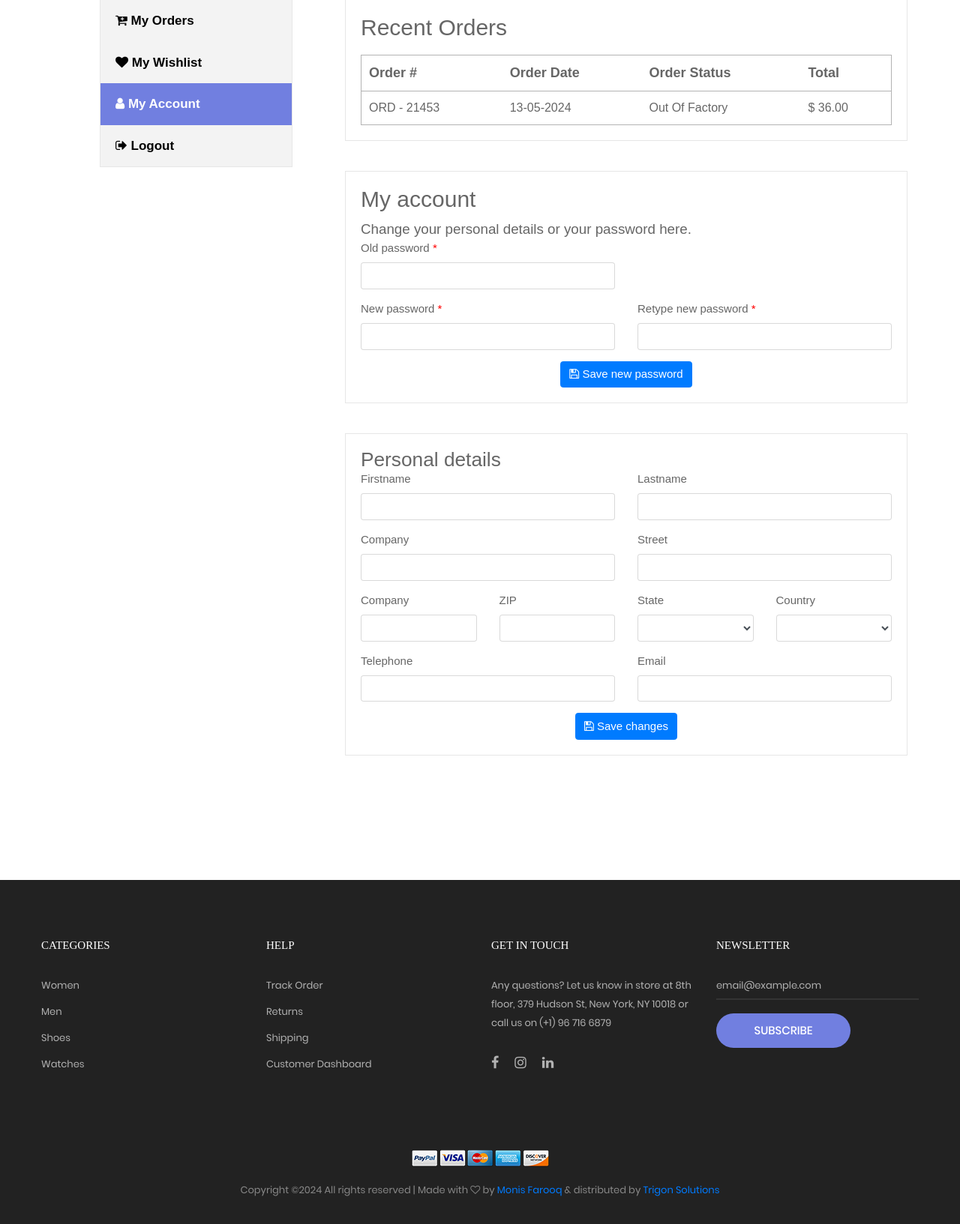
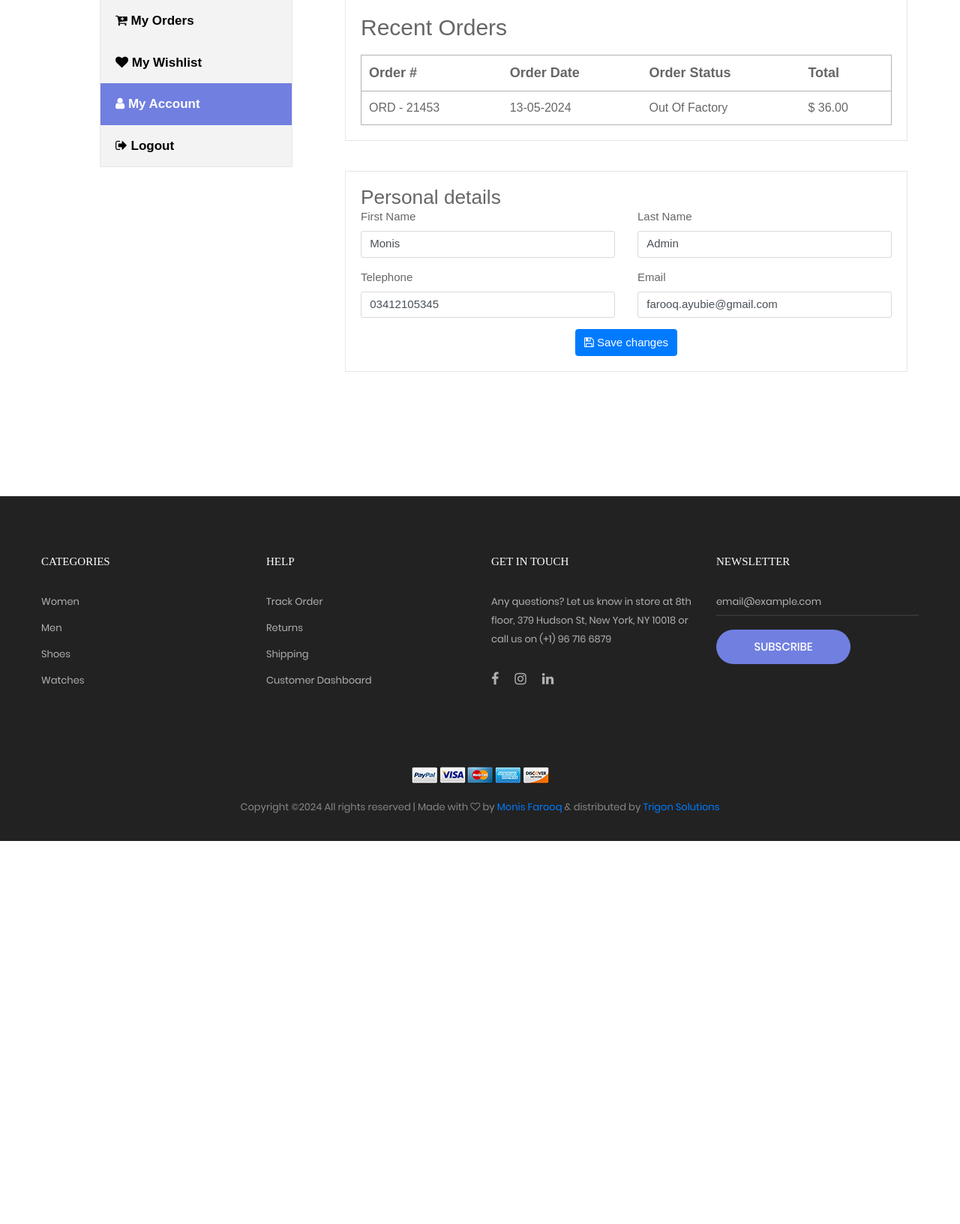
Before and after one commit to monisfarooq1999/monis_navtcc, a PHP site: page /my-account.php in a window 1280 px wide. Shown: the part 384-2017 px from the top of the page at 75% size. After the commit the page ends 1506 px from the top, so only its background shows below. Run offline with PHP 8.4, Linux system fonts and the light colour scheme; a user stored in the database is signed in; lists and menus that the app fills with data are empty; some libraries are stand-ins or nearby versions; some web fonts are replaced.

Commit message:
again 14 mya personal

```diff
--- a/cozastore-master/my-account.php
+++ b/cozastore-master/my-account.php
@@ -47,7 +47,7 @@
                             </table>
                         </div>
                     </div>
-                    <div class="box bor10 account-details-wrapper m-t-40 p-lr-20 p-t-20 p-b-20">
+                    <!-- <div class="box bor10 account-details-wrapper m-t-40 p-lr-20 p-t-20 p-b-20">
                         <h2>My account</h2>
 
                         <p class="lead m-t-10">Change your personal details or your password here.</p>
@@ -74,34 +74,33 @@
                                     </div>
                                 </div>
                             </div>
-                            <!-- /.row -->
 
                             <div class="col-sm-12 text-center">
                                 <button type="submit" class="btn btn-primary"><i class="fa fa-save"></i> Save new password</button>
                             </div>
                         </form>
 
-                    </div>
+                    </div> -->
                     <div class="box bor10 account-details-wrapper m-t-40 p-lr-20 p-t-20 p-b-20">
                         <h3>Personal details</h3>
-                        <form>
+                        <form method="post">
+                            <input type="text" hidden value="<?php echo $_SESSION['sessid']?>" name="userid">
                             <div class="row">
                                 <div class="col-sm-6">
                                     <div class="form-group">
-                                        <label for="firstname">Firstname</label>
-                                        <input type="text" class="form-control" id="firstname">
+                                        <label for="firstname">First Name</label>
+                                        <input type="text" class="form-control" id="firstname" value="<?php echo $_SESSION['sessfname']?>" name="firstname">
                                     </div>
                                 </div>
                                 <div class="col-sm-6">
                                     <div class="form-group">
-                                        <label for="lastname">Lastname</label>
-                                        <input type="text" class="form-control" id="lastname">
+                                        <label for="lastname">Last Name</label>
+                                        <input type="text" class="form-control" id="lastname" value="<?php echo $_SESSION['sesslname']?>" name="lastname">
                                     </div>
                                 </div>
                             </div>
-                            <!-- /.row -->
 
-                            <div class="row">
+                            <!-- <div class="row">
                                 <div class="col-sm-6">
                                     <div class="form-group">
                                         <label for="company">Company</label>
@@ -114,11 +113,10 @@
                                         <input type="text" class="form-control" id="street">
                                     </div>
                                 </div>
-                            </div>
-                            <!-- /.row -->
+                            </div> -->
 
                             <div class="row">
-                                <div class="col-sm-6 col-md-3">
+                                <!-- <div class="col-sm-6 col-md-3">
                                     <div class="form-group">
                                         <label for="city">Company</label>
                                         <input type="text" class="form-control" id="city">
@@ -141,22 +139,22 @@
                                         <label for="country">Country</label>
                                         <select class="form-control" id="country"></select>
                                     </div>
-                                </div>
+                                </div> -->
 
                                 <div class="col-sm-6">
                                     <div class="form-group">
                                         <label for="phone">Telephone</label>
-                                        <input type="text" class="form-control" id="phone">
+                                        <input type="text" class="form-control" id="phone" value="<?php echo $_SESSION['sessphone']?>" name="userphone">
                                     </div>
                                 </div>
                                 <div class="col-sm-6">
                                     <div class="form-group">
                                         <label for="email">Email</label>
-                                        <input type="text" class="form-control" id="email">
+                                        <input type="text" class="form-control" id="email" value="<?php echo $_SESSION['sessemail']?>" name="useremail">
                                     </div>
                                 </div>
                                 <div class="col-sm-12 text-center">
-                                    <button type="submit" class="btn btn-primary"><i class="fa fa-save"></i> Save changes</button>
+                                    <button type="submit" class="btn btn-primary" name="updatedetails"><i class="fa fa-save"></i> Save changes</button>
 
                                 </div>
                             </div>
```
Also changed, not shown: cozastore-master/php/query.php (+31 -0 lines).
